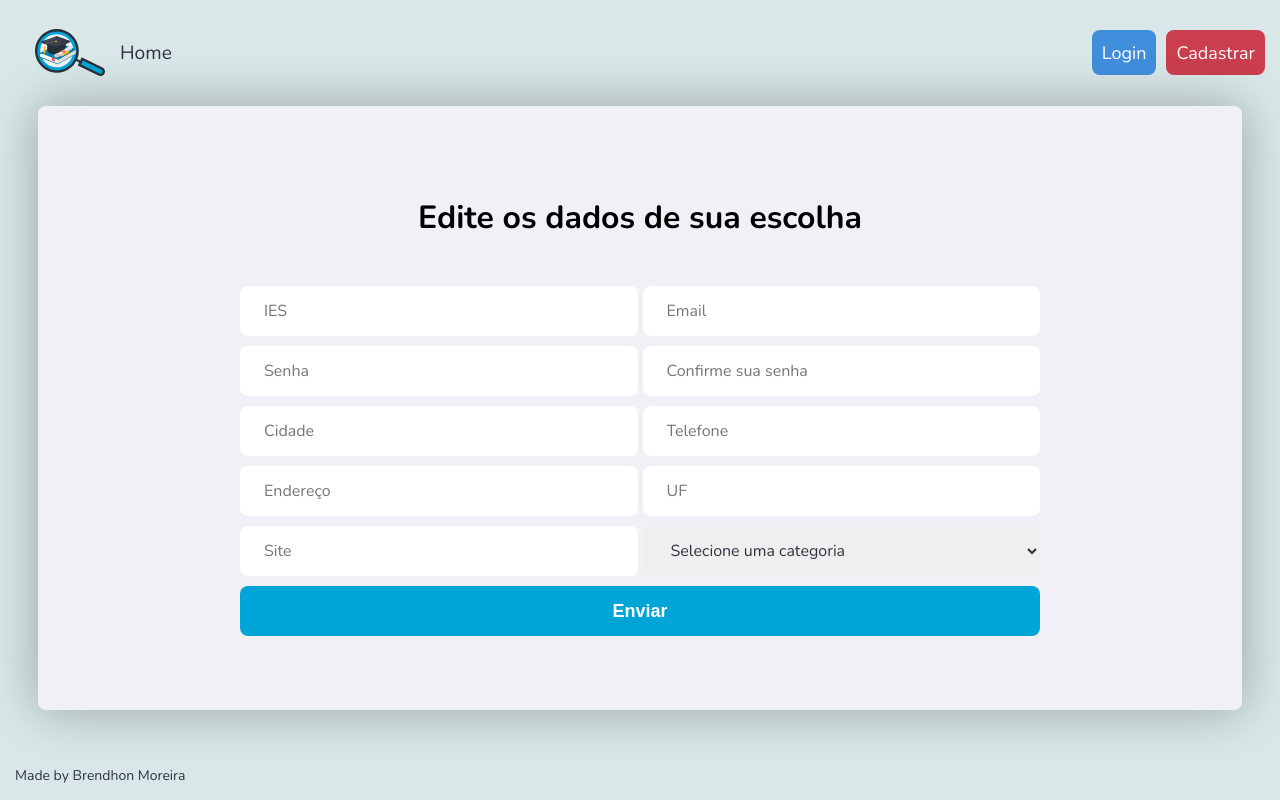
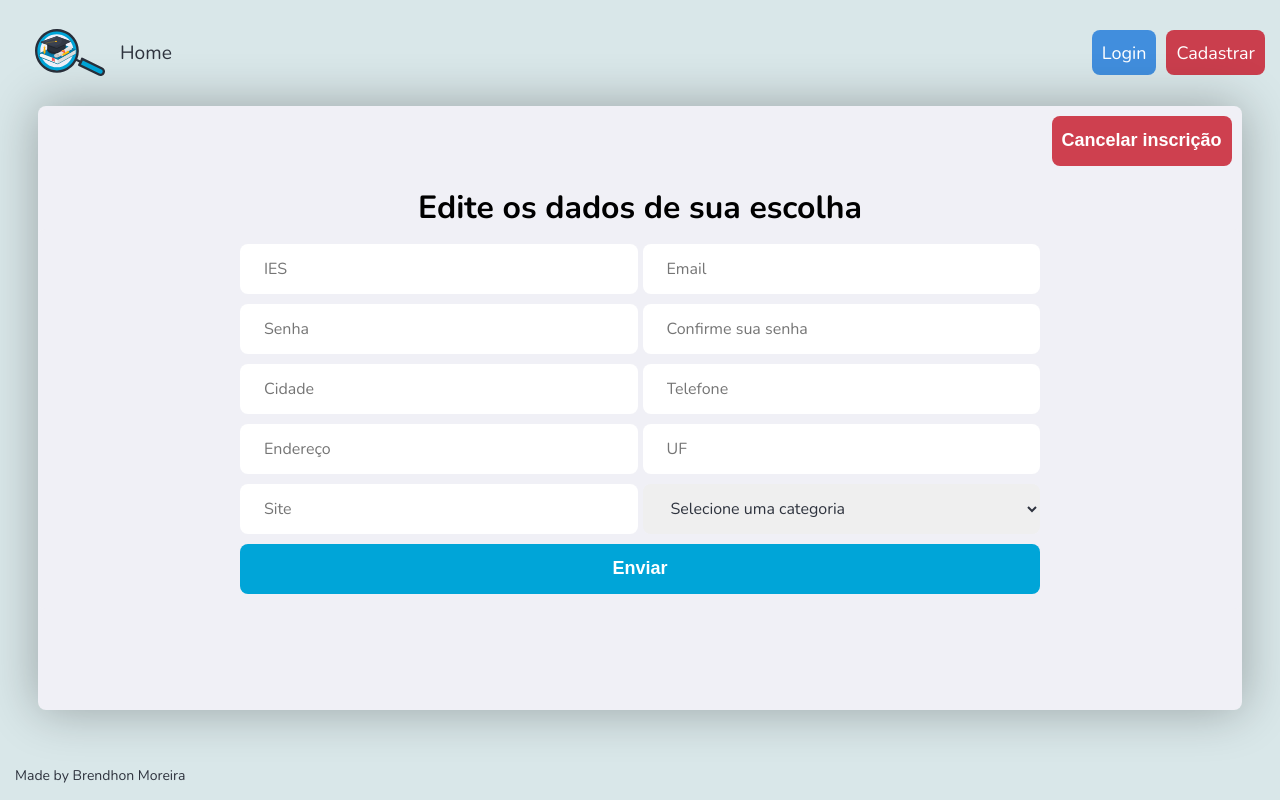
Before and after one commit to Brendhon/SearchFacul_Web, a React (Create React App) app: page /university/update in a window 1280 px wide. Built offline with nearby package versions, Linux system fonts and the light colour scheme.

Commit message:
add: confirm delete

```diff
--- a/src/pages/UpdateUniversity/index.jsx
+++ b/src/pages/UpdateUniversity/index.jsx
@@ -1,13 +1,27 @@
 import React, { useState } from 'react'
+import './styles.css'
+
 import { useHistory } from 'react-router-dom'
-import './styles.css'
+import Fade from '@material-ui/core/Fade'
 
 import Header from '../../components/Header/Header'
 import Footer from '../../components/Footer/Footer'
 import UniversityForm from '../../components/Form/University'
 import Alert from '../../components/Alert/Alert'
+import Modal from '../../components/Modal/Modal'
 
-const Register = _ => {
+
+import imgBye from '../../assets/img/bye.gif'
+
+const UpdateUniversity = _ => {
+
+    const history = useHistory()
+
+    const [modal, setModal] = useState(false)
+    const [bye, setBye] = useState(false)
+
+    const modalOpen = _ => setModal(true)
+    const modalClose = _ => setModal(false)
 
     const handleUpdateCourse = _ => alert('sucesso')
 
@@ -16,13 +30,66 @@ const Register = _ => {
 
             <Header />
 
-            <div className="content-column box register-content">
-                <h1 className="create-course-title">Edite os dados de sua escolha</h1>
+            <div className="content-column box update-content">
+
+
+                <div className="content-delete">
+                    <button className="button button-delete" onClick={modalOpen}>Cancelar inscrição</button>
+                </div>
+
+                <h1 className="update-title">Edite os dados de sua escolha</h1>
+
                 <UniversityForm onSubmit={handleUpdateCourse} />
             </div>
 
             <Footer />
 
-        </div>)
+            <Modal open={modal} onClose={modalClose}>
+
+
+                {bye ?
+                    <Fade in={bye}>
+                        <div className="container-column box"
+                            style={{ backgroundColor: "white", padding: 15, width:340 }}>
+                            <h1>Bye</h1>
+                            <img src={imgBye} width="300"alt="Adeus" />
+                        </div>
+                    </Fade>
+
+                    :
+
+                    <div className="container-column box"
+                        style={{ backgroundColor: "white", padding: 15 }}>
+
+                        <div className="modal-delete-message">
+                            <h1>Tem certeza? </h1>
+                            <p>Ao optar por sim, todos os seus dados e
+                                cursos serão excluídos e não será possível a recuperação dos mesmos</p>
+                        </div>
+
+                        <div className="modal-delete-buttons">
+
+                            <button className="button button-confirm"
+                                onClick={() => {
+                                    setBye(true)
+
+                                    // setTimeout(_ => {
+                                    //     localStorage.clear() // Limpando o storage do navegador
+                                    //     history.push('/')
+                                    // }, 3000)
+
+                                }}>Sim</button>
+
+                            <button className="button button-skip"
+                                onClick={modalClose}>Não</button>
+
+                        </div>
+
+                    </div>
+                }
+            </Modal>
+
+        </div>
+    )
 }
-export default Register
+export default UpdateUniversity
--- a/src/pages/UpdateUniversity/styles.css
+++ b/src/pages/UpdateUniversity/styles.css
@@ -0,0 +1,52 @@
+.update-content .update-title {
+    display: flex;
+    justify-content: center;
+    margin-top: 10px;
+    font-size: 2rem;
+}
+
+.update-content .content-delete {
+    display: flex;
+    width: 100%;
+    justify-content: flex-end;
+}
+
+.update-content .content-delete .button-delete {
+    --c-blue: #c82333da;
+    margin: 10px;
+}
+
+.update-content .content-delete .button-delete:hover {
+    cursor: pointer;
+    opacity: 0.8;
+}
+
+.modal-delete-message {
+    display: flex;
+    flex-direction: column;
+    justify-content: center;
+    align-items: center;
+    width: 420px;
+}
+
+.modal-delete-message h1 {
+    margin-bottom: 20px;
+}
+
+.modal-delete-buttons {
+    display: flex;
+    justify-content: space-around;
+}
+
+.modal-delete-buttons button {
+    margin: 20px;
+    width: 150px;
+}
+
+.modal-delete-buttons .button-confirm {
+    --c-blue: #c82333da;
+}
+
+.modal-delete-buttons button:hover {
+    opacity: 0.5;
+}
```
Also changed, not shown: src/assets/img/bye.gif (renamed from src/assets/img/adeus.gif).
